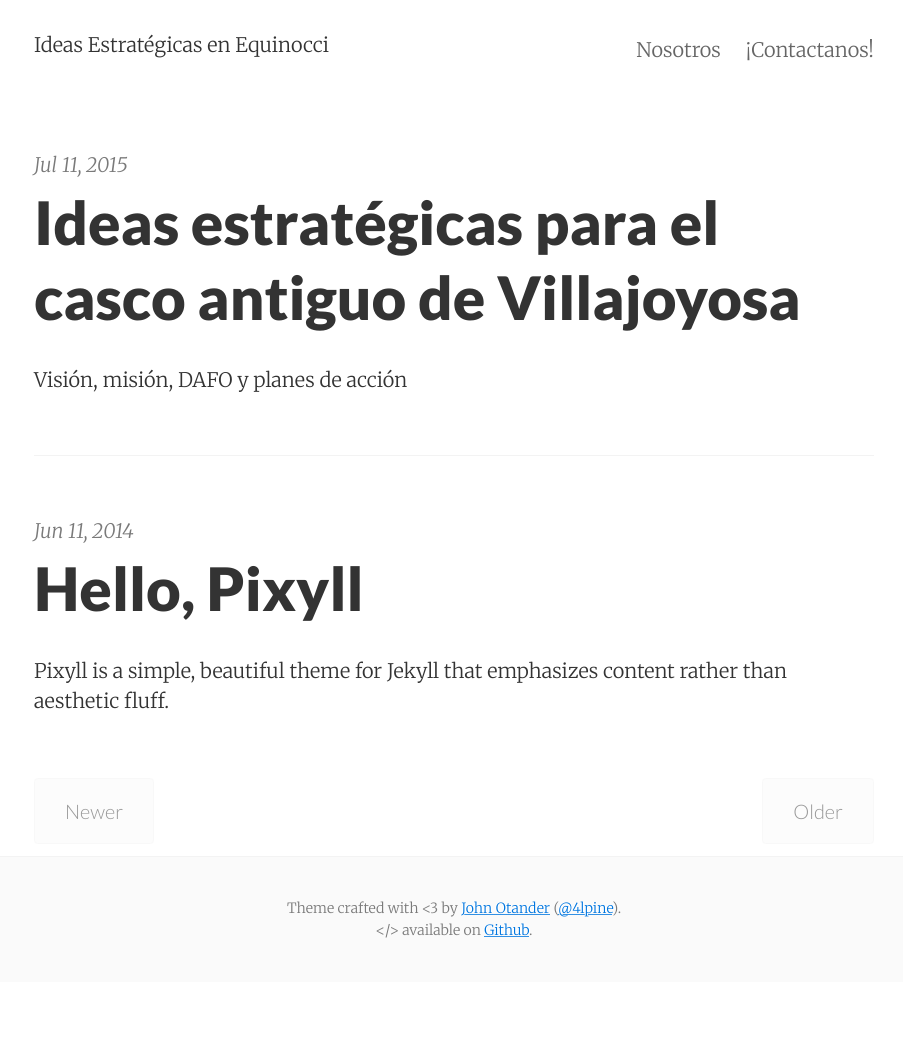
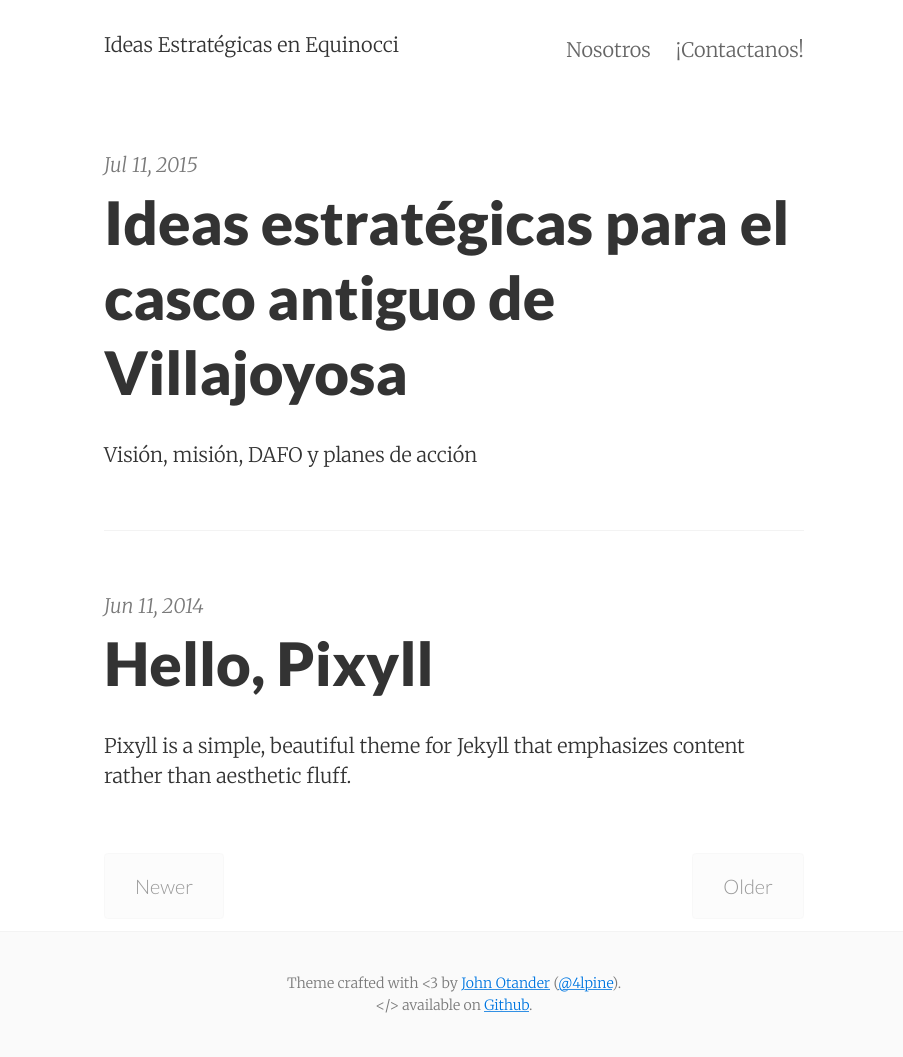
Before and after one commit to mortjac/equi, a Jekyll site: the page built from index.html, in a window 1280 px wide. Shown: the whole page, without its empty margins (186-1089 px from the left). Built offline with Jekyll 4.4.1, drawn with Linux system fonts in a browser that asks for light colours; the list of posts is cut into pages by our own code; before the commit the page ends 982 px from its top, so only the background shows below that.

Commit message:
Font til 15px Page width til 35rem

```diff
--- a/_sass/_variables.scss
+++ b/_sass/_variables.scss
@@ -1,5 +1,5 @@
 // Typography
-$base-font-size: 14px !default;
+$base-font-size: 15px !default;
 $bold-font-weight: bold !default;
 $font-family: 'Merriweather', 'PT Serif', Georgia, 'Times New Roman', serif !default;
 $line-height: 1.5 !default;
@@ -24,7 +24,7 @@ $h1-responsive-max: 3.84rem !default;
 $abbr-border-bottom: 1px black dotted;
 
 // Page width
-$measure-width: 42rem !default;
+$measure-width: 35rem !default;
 
 // Viewport widths
 $viewport-small: 32em;
```
